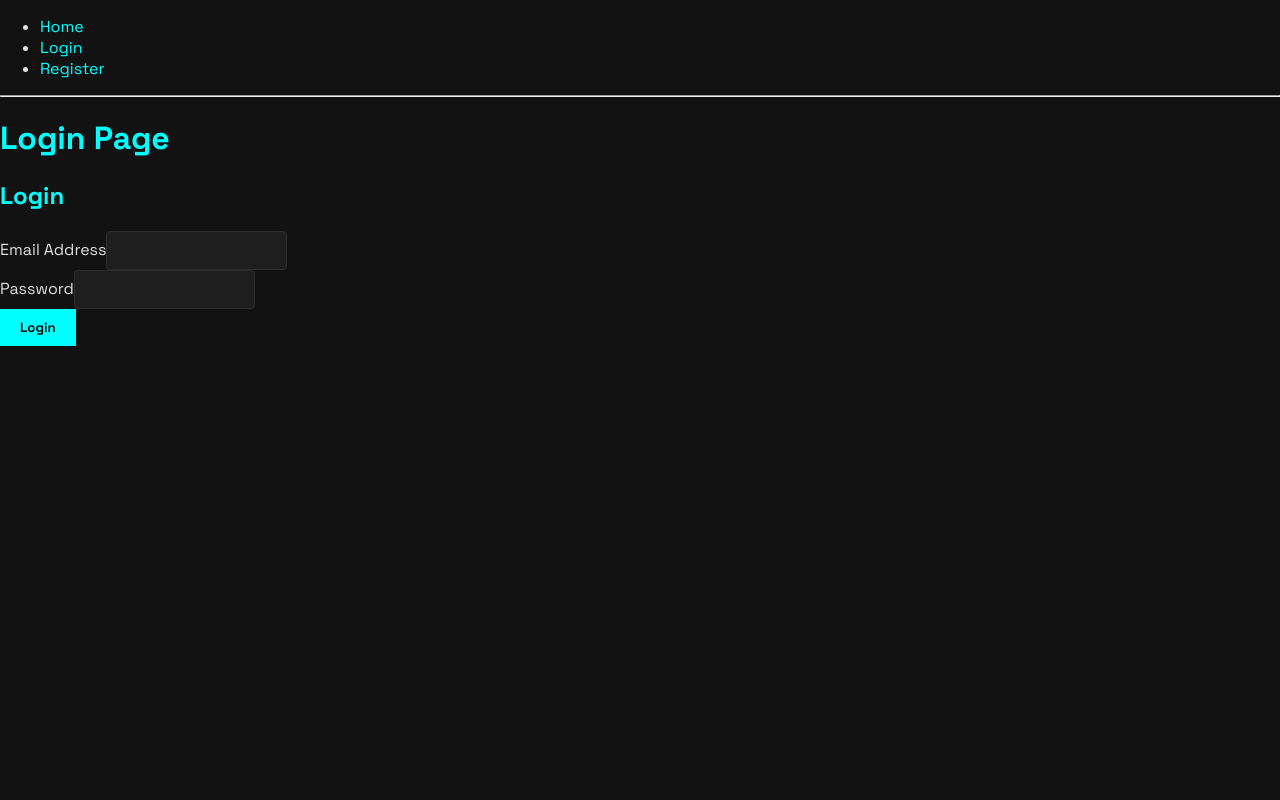
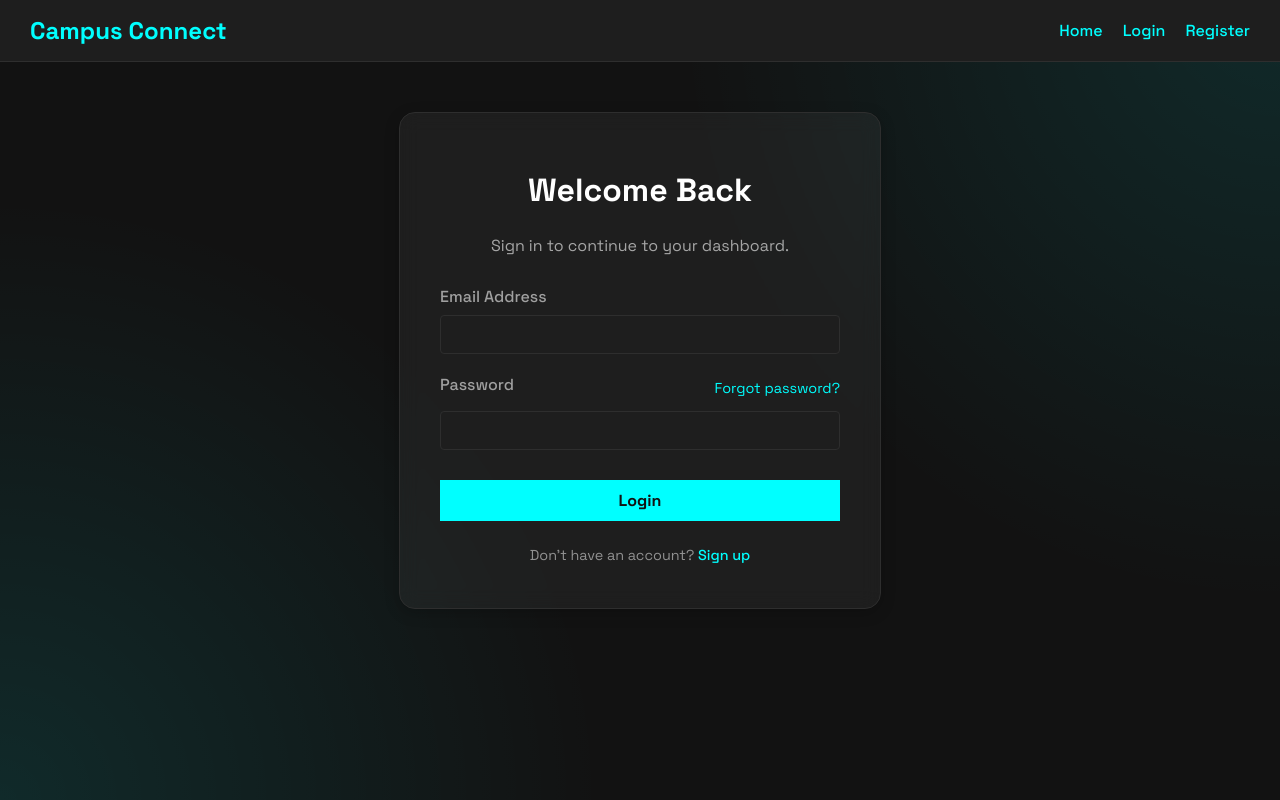
Before and after one commit to yuvareddy2005/campus-connect, a React app in the folder frontend/: page /login in a window 1280 px wide. Built offline with nearby package versions, Linux system fonts and the light colour scheme; the HTML template or start-up script is replaced by a standard one.

Commit message:
refactor(ui): implement glassmorphism design for auth pages

```diff
--- a/frontend/src/App.jsx
+++ b/frontend/src/App.jsx
@@ -3,12 +3,14 @@ import HomePage from './pages/HomePage';
 import LoginPage from './pages/LoginPage';
 import RegisterPage from './pages/RegisterPage';
 import ProtectedRoute from './components/ProtectedRoute';
+import './components/layout/Navbar.css';
 function App() {
   return (
     <Router>
       <div>
-        <nav>
-          <ul>
+        <nav className="navbar">
+          <Link to="/" className="navbar-brand">Campus Connect</Link>
+          <ul className="navbar-links">
             <li>
               <Link to="/">Home</Link>
             </li>
@@ -21,13 +23,9 @@ function App() {
           </ul>
         </nav>
 
-        <hr />
-
         <Routes>
-          {/* 2. Implement the protected route */}
           <Route element={<ProtectedRoute />}>
             <Route path="/" element={<HomePage />} />
-            {/* You can add more protected routes here later */}
           </Route>
 
           <Route path="/login" element={<LoginPage />} />
--- /dev/null
+++ b/frontend/src/components/auth/AuthForm.css
@@ -0,0 +1,102 @@
+.auth-container {
+  display: flex;
+  justify-content: center;
+  align-items: center;
+  padding: 50px 20px;
+}
+
+.form-container {
+  background-color: var(--surface-color);
+  background: rgba(255, 255, 255, 0.05);
+  backdrop-filter: blur(10px);
+  -webkit-backdrop-filter: blur(10px);
+  border: 1px solid rgba(255, 255, 255, 0.1);
+  padding: 30px 40px;
+  border-radius: 16px;
+  border: 1px solid var(--border-color);
+  width: 100%;
+  max-width: 400px;
+  box-shadow: 0 4px 15px rgba(0, 0, 0, 0.2);
+}
+
+.form-container h2 {
+  text-align: center;
+  margin-bottom: 25px;
+  font-size: 2rem;
+}
+
+.form-group {
+  margin-bottom: 20px;
+}
+
+.form-group label {
+  display: block;
+  margin-bottom: 8px;
+  font-weight: 500;
+  color: #a0a0a0;
+}
+
+.form-group input {
+  width: 100%;
+  box-sizing: border-box; /* Ensures padding doesn't affect width */
+}
+
+.form-container button {
+  width: 100%;
+  font-size: 1rem;
+  margin-top: 10px;
+}
+
+.error-message {
+  color: #ff4d4d;
+  text-align: center;
+  margin-top: 15px;
+  font-size: 0.9rem;
+}
+.form-title {
+  text-align: center;
+  margin-bottom: 8px;
+  font-size: 2rem;
+  font-weight: 700;
+  color: white;
+}
+
+.form-subtitle {
+  text-align: center;
+  color: rgba(224, 224, 224, 0.7);
+  margin-bottom: 30px;
+}
+
+.label-row {
+  display: flex;
+  justify-content: space-between;
+  align-items: center;
+  margin-bottom: 8px;
+}
+
+.forgot-password-link {
+  font-size: 0.9rem;
+  color: var(--primary-color);
+  text-decoration: none;
+}
+
+.forgot-password-link:hover {
+  text-decoration: underline;
+}
+
+.form-footer-text {
+  text-align: center;
+  margin-top: 25px;
+  font-size: 0.9rem;
+  color: rgba(224, 224, 224, 0.6);
+}
+
+.form-footer-link {
+  color: var(--primary-color);
+  font-weight: 500;
+  text-decoration: none;
+}
+
+.form-footer-link:hover {
+  text-decoration: underline;
+}
--- a/frontend/src/components/auth/AuthForm.jsx
+++ b/frontend/src/components/auth/AuthForm.jsx
@@ -2,6 +2,7 @@ import React, { useState, useContext } from 'react'; // 1. Import useContext
 import { useNavigate } from 'react-router-dom';
 import { AuthContext } from '../../context/AuthContext'; // 2. Import our AuthContext
 import AuthService from '../../services/AuthService';
+import './AuthForm.css';
 
 const AuthForm = ({ isRegister = false }) => {
   const { login } = useContext(AuthContext); // 3. Get the login function from context
@@ -41,7 +42,11 @@ const AuthForm = ({ isRegister = false }) => {
 
   return (
     <div className="form-container">
-      <h2>{isRegister ? 'Register' : 'Login'}</h2>
+      <h2 className="form-title">{isRegister ? 'Create Account' : 'Welcome Back'}</h2>
+      <p className="form-subtitle">
+        {isRegister ? 'Enter your details to get started.' : 'Sign in to continue to your dashboard.'}
+      </p>
+
       <form onSubmit={onSubmit}>
         {isRegister && (
           <div className="form-group">
@@ -66,7 +71,10 @@ const AuthForm = ({ isRegister = false }) => {
           />
         </div>
         <div className="form-group">
-          <label>Password</label>
+          <div className="label-row">
+            <label>Password</label>
+            {!isRegister && <a href="#" className="forgot-password-link">Forgot password?</a>}
+          </div>
           <input
             type="password"
             name="password"
@@ -79,6 +87,12 @@ const AuthForm = ({ isRegister = false }) => {
         {error && <p className="error-message">{error}</p>}
         <button type="submit">{isRegister ? 'Register' : 'Login'}</button>
       </form>
+      <p className="form-footer-text">
+        {isRegister ? 'Already have an account? ' : "Don't have an account? "}
+        <a href={isRegister ? '/login' : '/register'} className="form-footer-link">
+          {isRegister ? 'Sign In' : 'Sign up'}
+        </a>
+      </p>
     </div>
   );
 };
--- /dev/null
+++ b/frontend/src/components/layout/Navbar.css
@@ -0,0 +1,31 @@
+.navbar {
+  background-color: var(--surface-color);
+  padding: 15px 30px;
+  border-bottom: 1px solid var(--border-color);
+  display: flex;
+  justify-content: space-between;
+  align-items: center;
+}
+
+.navbar-brand {
+  color: var(--primary-color);
+  font-weight: 700;
+  font-size: 1.5rem;
+}
+
+.navbar-links {
+  list-style: none;
+  margin: 0;
+  padding: 0;
+  display: flex;
+  gap: 20px;
+}
+
+.navbar-links a {
+  font-weight: 500;
+  transition: color 0.2s;
+}
+
+.navbar-links a:hover {
+  color: white;
+}
--- a/frontend/src/index.css
+++ b/frontend/src/index.css
@@ -16,9 +16,12 @@ body {
   margin: 0;
   font-family: 'Space Grotesk', sans-serif;
   background-color: var(--background-color);
+  background-image: radial-gradient(circle at top right, rgba(0, 255, 255, 0.1), transparent 40%),
+                    radial-gradient(circle at bottom left, rgba(0, 255, 255, 0.1), transparent 40%);
   color: var(--text-color);
   -webkit-font-smoothing: antialiased;
   -moz-osx-font-smoothing: grayscale;
+  min-height: 100vh;
 }
 
 h1, h2 {
--- a/frontend/src/pages/LoginPage.jsx
+++ b/frontend/src/pages/LoginPage.jsx
@@ -3,8 +3,7 @@ import AuthForm from '../components/auth/AuthForm';
 
 const LoginPage = () => {
   return (
-    <div>
-      <h1>Login Page</h1>
+    <div className="auth-container">
       <AuthForm />
     </div>
   );
--- a/frontend/src/pages/RegisterPage.jsx
+++ b/frontend/src/pages/RegisterPage.jsx
@@ -3,8 +3,7 @@ import AuthForm from '../components/auth/AuthForm';
 
 const RegisterPage = () => {
   return (
-    <div>
-      <h1>Register Page</h1>
+    <div className="auth-container">
       <AuthForm isRegister={true} />
     </div>
   );
```
